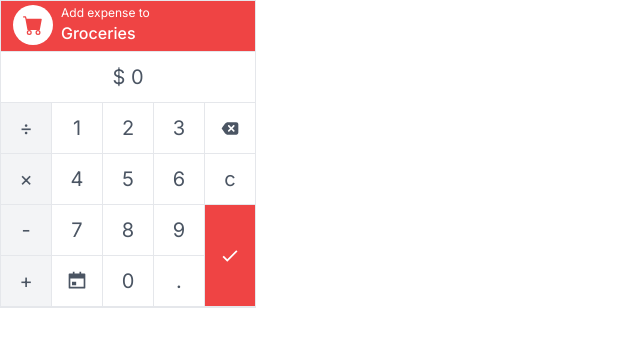
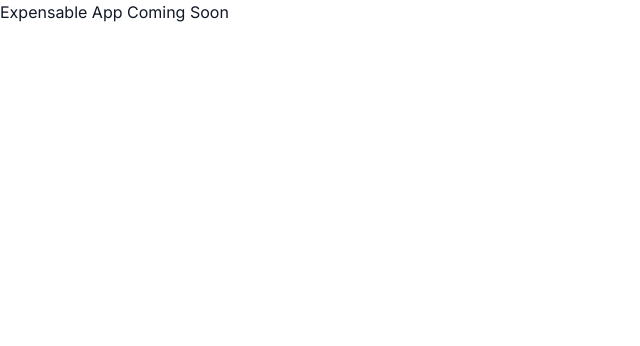
Before and after one commit to codeableorg/react-expensable-categories, a React (Create React App) app: page / in a window 1280 px wide. Shown: the top 346 px of the page, without its empty margins (0-640 px from the left). Built offline with nearby package versions, Linux system fonts and the light colour scheme.

Commit message:
Erase App page

```diff
--- a/src/App.js
+++ b/src/App.js
@@ -1,19 +1,5 @@
-import Calculator from "./components/Calculator";
-import { BsFillCartFill } from "react-icons/bs";
-import { colors } from "./styles";
-
-const category = {
-  color: colors.red[500],
-  name: "Groceries",
-  icon: BsFillCartFill,
-};
-
 function App() {
-  return (
-    <div>
-      <Calculator category={category} />
-    </div>
-  );
+  return <div>Expensable App Coming Soon</div>;
 }
 
 export default App;
```
